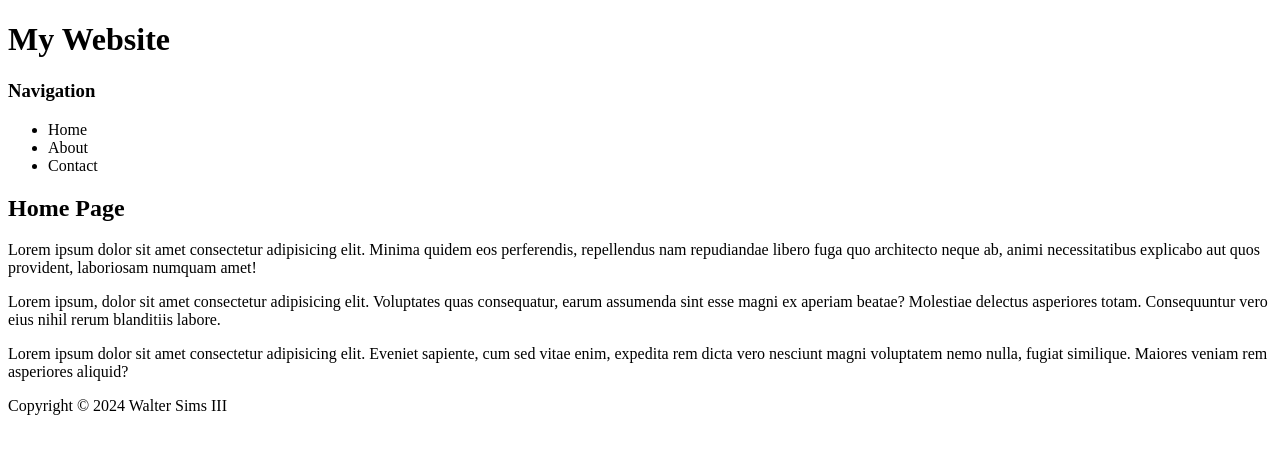
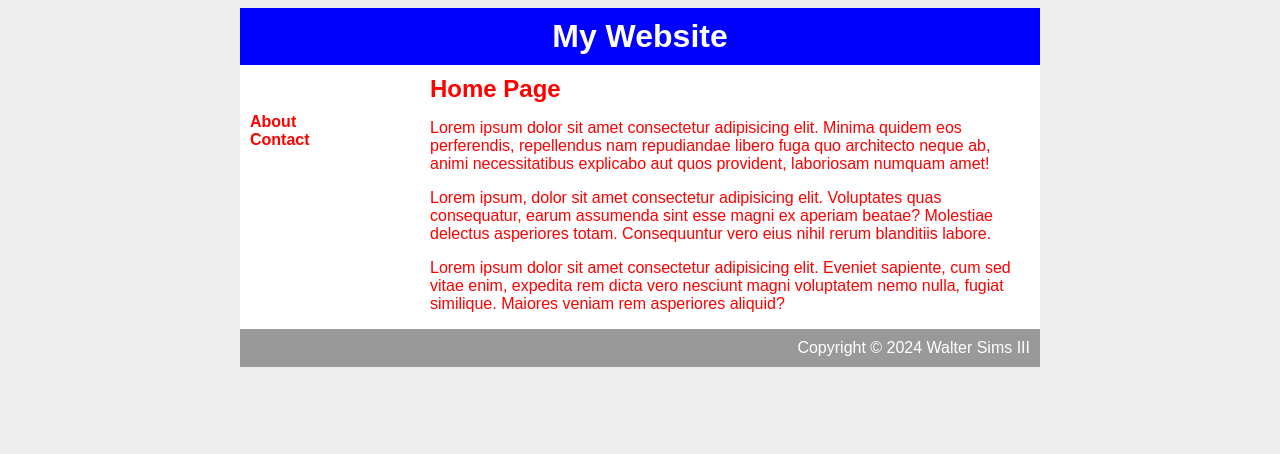
Before and after one commit to waltt3x/css.prac, a plain HTML site: page index.html in a window 1280 px wide. Drawn offline with Linux system fonts and the light colour scheme.

Commit message:
changes added

```diff
--- a/index.html
+++ b/index.html
@@ -6,6 +6,13 @@
   <meta name="viewport" content="width=device-width, initial-scale=1.0">
   <title>Document</title>
   <link rel="stylesheet" href='style.css'>
+
+  <style>
+    #header {
+      background-color: blue;
+    }
+  </style>
+
 </head>
 
 <body>
@@ -15,9 +22,9 @@
     </div>
     <div id="content">
       <div id="nav">
-        <h3> Navigation </h3>
+        <h3 style="color: white;"> Navigation </h3>
         <ul>
-          <li> Home </li>
+          <li><a class="selected" href="" Home </li>
           <li> About </li>
           <li> Contact </li>
         </ul>
--- a/style.css
+++ b/style.css
@@ -0,0 +1,58 @@
+body {
+    background-color: #EEE;
+    font-family: Arial, Helvetica, sans-serif;
+}
+
+a {
+    text-decoration: red;
+    color: red;
+}
+
+h1, h2, h3 {
+    margin: 0;
+}
+
+#container {
+    background-color: white;
+    width: 800px;
+    margin-left: auto;
+    margin-right: auto;
+}
+
+#header {
+    background-color: #66CCFF;
+    color: white;
+    text-align: center;
+    padding: 10px;
+}
+
+#content {
+    padding: 10px;
+}
+
+#nav {
+    width: 180px;
+    float: left;
+}
+
+#nav ul {
+    list-style-type: none;
+    padding: 0;
+}
+
+#nav .selected {
+    font-weight: bold;
+}
+
+#main {
+    width: 600px;
+    float: right;
+}
+
+#footer {
+    clear: both;
+    padding: 10px;
+    background-color: #999;
+    color: white;
+    text-align: right;
+}
```
